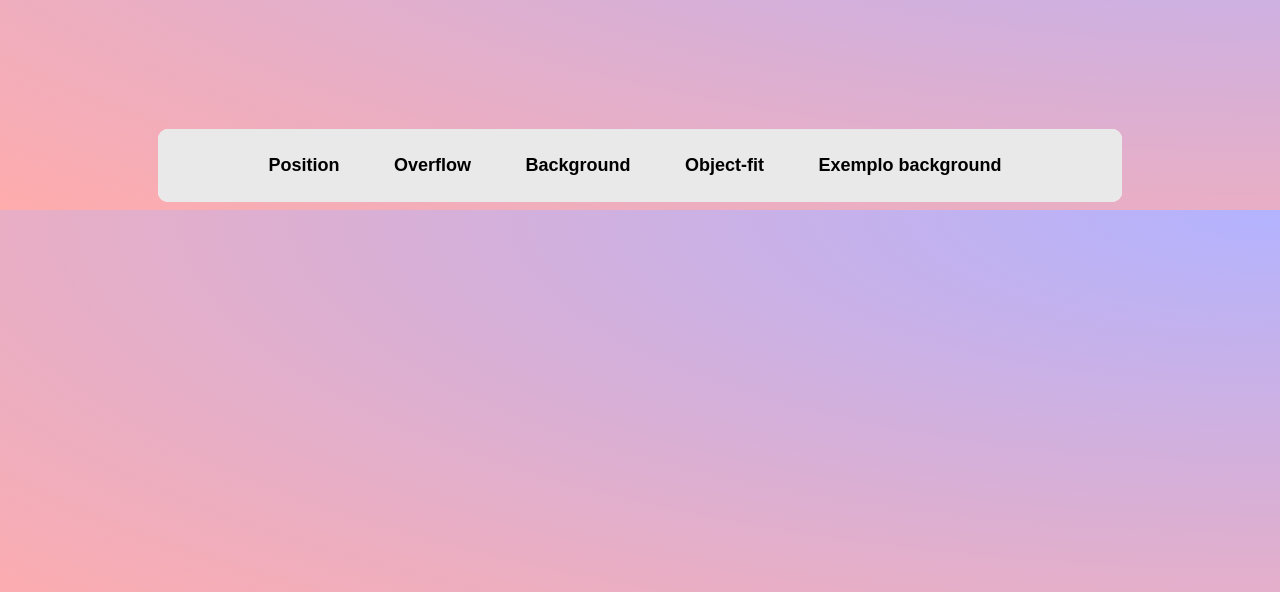
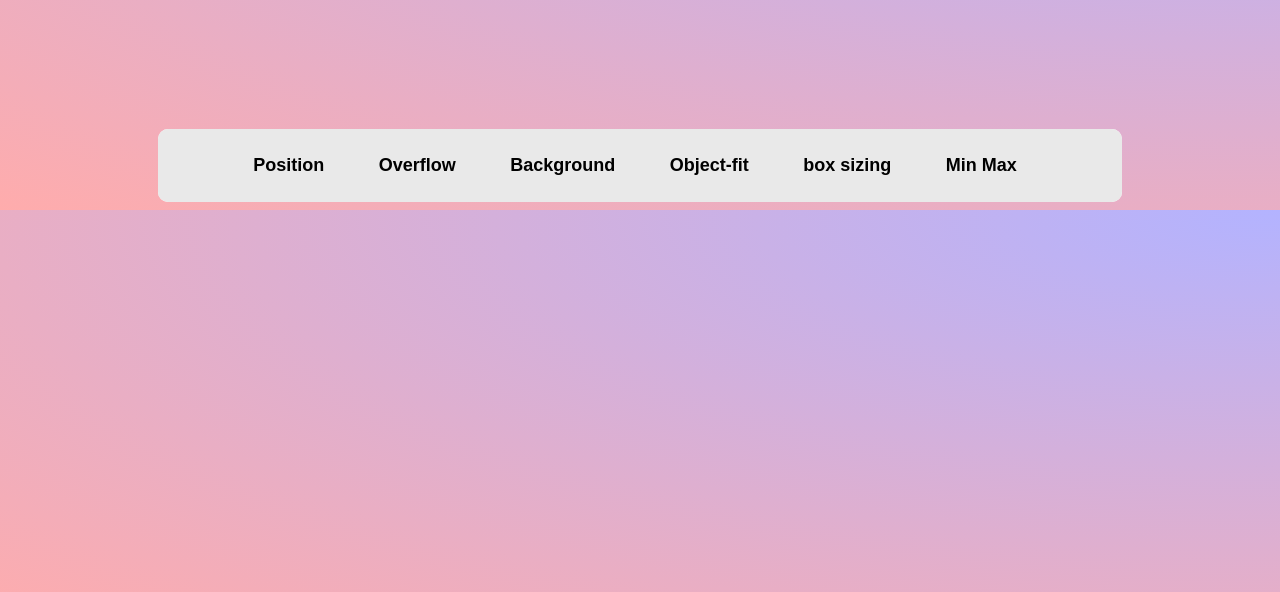
Before and after one commit to fireb1rdz/CSS-Wizards, a plain HTML site: page index.html in a window 1280 px wide. Shown: the part 208-800 px from the top of the page. Drawn offline with Linux system fonts and the light colour scheme.

Commit message:
Fix: inserido todos os links

```diff
--- a/index.html
+++ b/index.html
@@ -65,7 +65,8 @@
                 <li><a class="link-nav" href="overflow.html">Overflow</a></li>
                 <li><a class="link-nav" href="background.html">Background</a></li>
                 <li><a class="link-nav" href="object-fit.html">Object-fit</a></li>
-                <li><a class="link-nav" href="ex_back.html">Exemplo background</a></li>
+                <li><a class="link-nav" href="box-sizing.html">box sizing</a></li>
+                <li><a class="link-nav" href="Min-Max.html">Min Max</a></li>
             </ul>
         </nav>
     </main>
```
